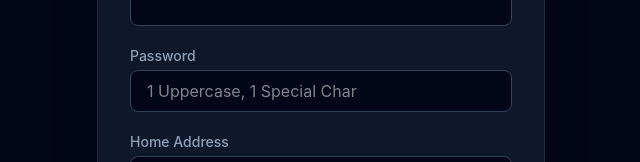
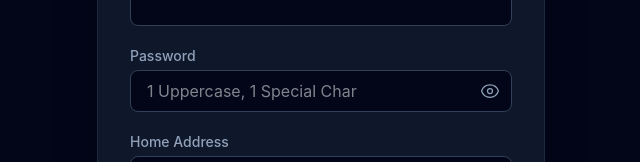
Before and after one commit to Harshit-Patle/StoreScore, a React (Vite) app in the folder client/: page /signup in a window 1280 px wide. Shown: the part 311-473 px from the top of the page, without its empty margins (319-959 px from the left). Built offline with nearby package versions, Linux system fonts and the light colour scheme.

Commit message:
feat(ui): refine dark theme and add password visibility toggle
- Applied comprehensive dark slate color palette to Signup page.
- Implemented state-driven SVG eye icon to toggle password field masking.

```diff
--- a/client/src/pages/Signup.jsx
+++ b/client/src/pages/Signup.jsx
@@ -11,6 +11,7 @@
     });
     const [error, setError] = useState('');
     const [loading, setLoading] = useState(false);
+    const [showPassword, setShowPassword] = useState(false);
 
     const navigate = useNavigate();
 
@@ -76,17 +77,36 @@
 
                     <div>
                         <label className="block text-sm font-medium text-slate-400 mb-1">Password</label>
+                        <div className="relative">
                             <input
-                            type="password"
+                                type={showPassword ? "text" : "password"}
                                 name="password"
                                 required
                                 minLength={8}
                                 maxLength={16}
-                            className="w-full px-4 py-2 bg-slate-950 border border-slate-700 rounded-lg focus:outline-none focus:border-indigo-500 focus:ring-1 focus:ring-indigo-500 text-white transition-colors"
+                                className="w-full px-4 py-2 pr-10 bg-slate-950 border border-slate-700 rounded-lg focus:outline-none focus:border-indigo-500 focus:ring-1 focus:ring-indigo-500 text-white transition-colors"
                                 placeholder="1 Uppercase, 1 Special Char"
                                 value={formData.password}
                                 onChange={handleChange}
                             />
+                            <button
+                                type="button"
+                                className="absolute inset-y-0 right-0 pr-3 flex items-center text-slate-400 hover:text-slate-200"
+                                onClick={() => setShowPassword(!showPassword)}
+                            >
+
+                                {showPassword ? (
+                                    <svg xmlns="http://www.w3.org/2000/svg" fill="none" viewBox="0 0 24 24" strokeWidth={1.5} stroke="currentColor" className="w-5 h-5">
+                                        <path strokeLinecap="round" strokeLinejoin="round" d="M3.98 8.223A10.477 10.477 0 001.934 12C3.226 16.338 7.244 19.5 12 19.5c.993 0 1.953-.138 2.863-.395M6.228 6.228A10.45 10.45 0 0112 4.5c4.756 0 8.773 3.162 10.065 7.498a10.523 10.523 0 01-4.293 5.774M6.228 6.228L3 3m3.228 3.228l3.65 3.65m7.894 7.894L21 21m-3.228-3.228l-3.65-3.65m0 0a3 3 0 10-4.243-4.243m4.242 4.242L9.88 9.88" />
+                                    </svg>
+                                ) : (
+                                    <svg xmlns="http://www.w3.org/2000/svg" fill="none" viewBox="0 0 24 24" strokeWidth={1.5} stroke="currentColor" className="w-5 h-5">
+                                        <path strokeLinecap="round" strokeLinejoin="round" d="M2.036 12.322a1.012 1.012 0 010-.639C3.423 7.51 7.36 4.5 12 4.5c4.638 0 8.573 3.007 9.963 7.178.07.207.07.431 0 .639C20.577 16.49 16.64 19.5 12 19.5c-4.638 0-8.573-3.007-9.963-7.178z" />
+                                        <path strokeLinecap="round" strokeLinejoin="round" d="M15 12a3 3 0 11-6 0 3 3 0 016 0z" />
+                                    </svg>
+                                )}
+                            </button>
+                        </div>
                     </div>
 
                     <div>
```
Lines whose indentation alone changed are shown as unchanged.
